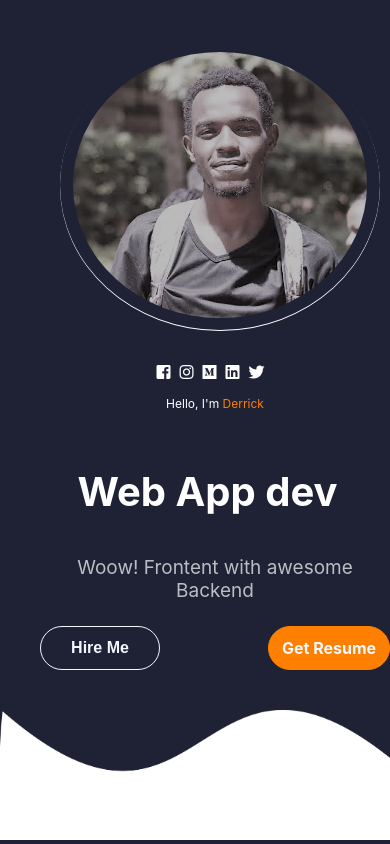
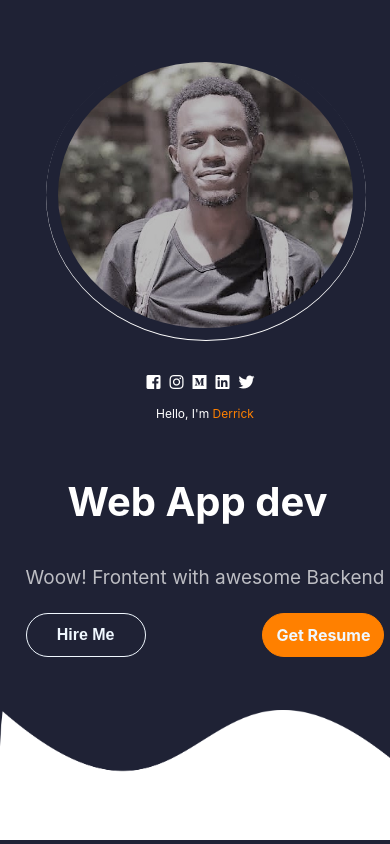
Before and after one commit to Ropio-Derrick/portfolio, a React (Create React App) app: page / in a window 390 px wide. Built offline with nearby package versions, Linux system fonts and the light colour scheme.

Commit message:
Update Profile.css

```diff
--- a/src/Portfoliocontainer/Home/Profile.css
+++ b/src/Portfoliocontainer/Home/Profile.css
@@ -151,7 +151,7 @@
 
     .Profile-parent{
         flex-direction: column-reverse;
-        margin: 0px 0px 0px 40px;
+        margin: 10px 0px 0px 20px;
     }
     .Profile-Options{
         display: flex;
```
